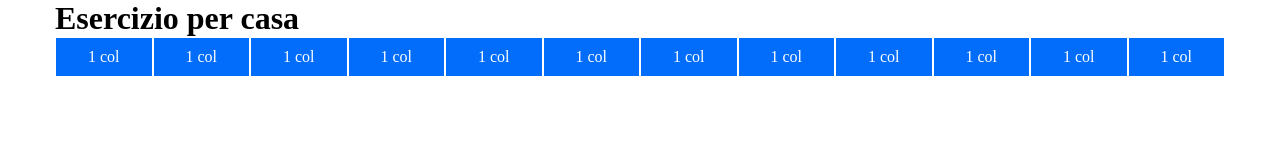
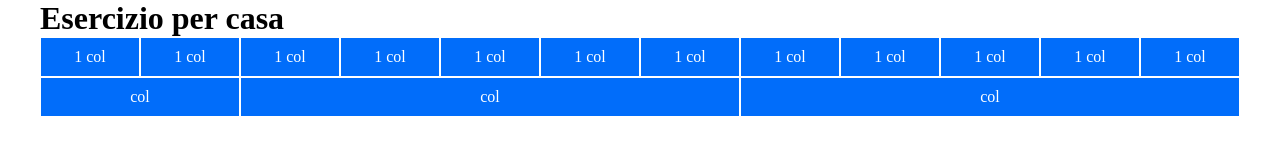
Before and after one commit to NeilMagon/12bool.css, a plain HTML site: page index.html in a window 1280 px wide. Drawn offline with Linux system fonts and the light colour scheme.

Commit message:
feat: add line col

```diff
--- a/12bool.css
+++ b/12bool.css
@@ -11,7 +11,7 @@
     CONTAINERS
 -----------------*/
 .container {
-    max-width: 1170px;
+    max-width: 1200px;
     margin: 0 auto;
 }
 
--- a/index.html
+++ b/index.html
@@ -48,6 +48,17 @@
                 <div class="box">1 col</div>
             </div>
         </div>
+        <div class="row">
+            <div class="col-2">
+                <div class="box">col</div>
+            </div>
+            <div class="col-5">
+                <div class="box">col</div>
+            </div>
+            <div class="col-5">
+                <div class="box">col</div>
+            </div>
+        </div>
     </div>
 </body>
 </html>
```
